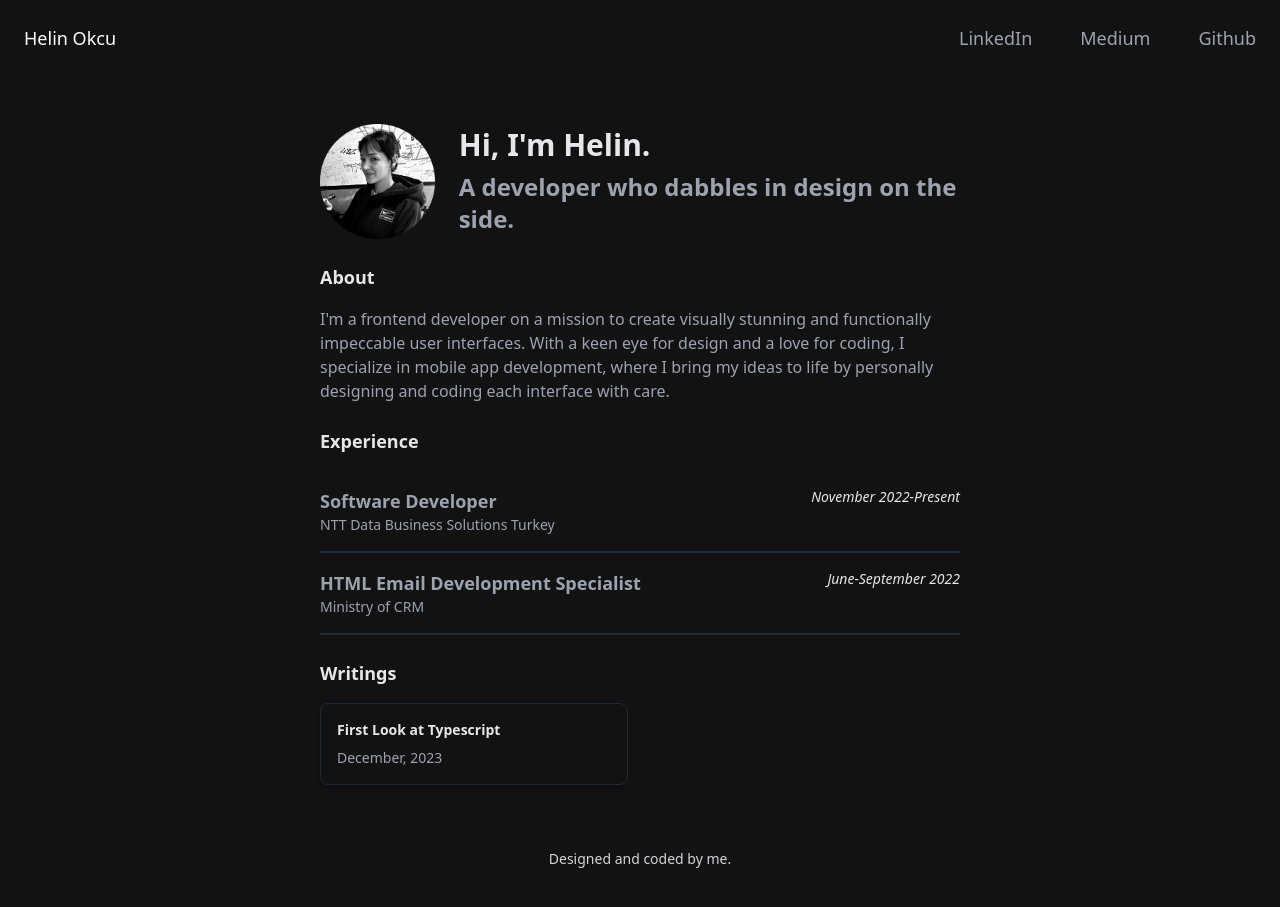
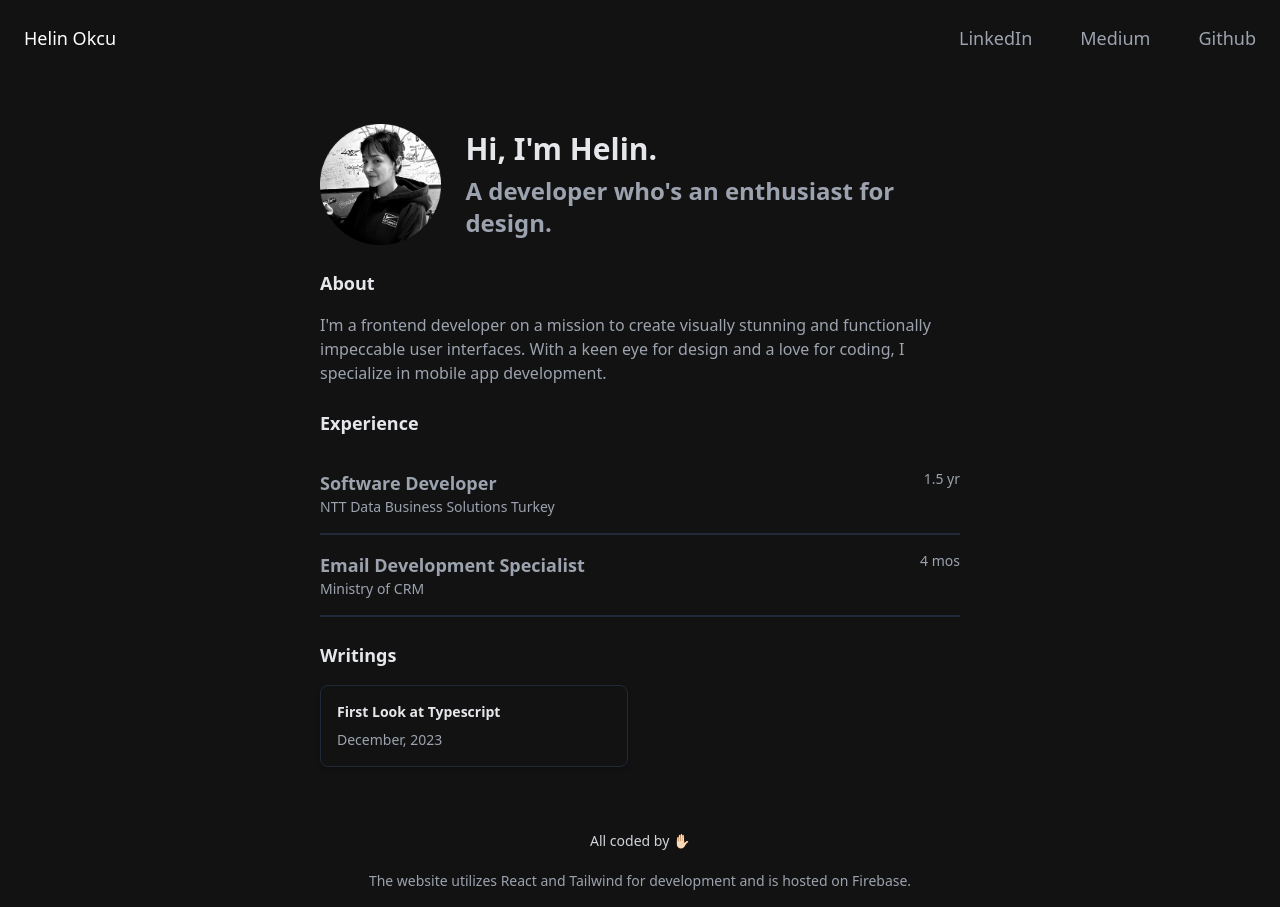
Before and after one commit to xhokcu/blog, a React (Create React App) app: page / in a window 1280 px wide. Before the commit the page ends 885 px from the top, so only its background shows below. Built offline with nearby package versions, Linux system fonts and the light colour scheme.

Commit message:
Feat(Profile): profile content updated

```diff
--- a/src/components/About/index.tsx
+++ b/src/components/About/index.tsx
@@ -7,9 +7,7 @@ function About() {
       <p className=" font-sans text-md font-regular text-gray-400">
         I'm a frontend developer on a mission to create visually stunning and
         functionally impeccable user interfaces. With a keen eye for design and
-        a love for coding, I specialize in mobile app development, where I bring
-        my ideas to life by personally designing and coding each interface with
-        care.
+        a love for coding, I specialize in mobile app development.
       </p>
     </div>
   );
--- a/src/components/Card/index.tsx
+++ b/src/components/Card/index.tsx
@@ -16,11 +16,9 @@ function Card({ date, title, company }: ICardProps) {
           {company}
         </h2>
       </div>
-      <div className="text-sm">
-        <h2 className=" font-sans text-sm sm:text-md italic text-gray-200 text-right">
-          {date}
-        </h2>
-      </div>
+      <h2 className=" font-sans text-sm sm:text-md  text-gray-400 text-right">
+        {date}
+      </h2>
     </div>
   );
 }
--- a/src/components/CardList/index.tsx
+++ b/src/components/CardList/index.tsx
@@ -5,13 +5,13 @@ function CardList() {
   return (
     <div className="flex flex-col ">
       <Card
-        date="November 2022-Present"
+        date="1.5 yr"
         title="Software Developer"
         company="NTT Data Business Solutions Turkey"
       />
       <Card
-        date="June-September 2022"
-        title="HTML Email Development Specialist"
+        date="4 mos"
+        title="Email Development Specialist"
         company="Ministry of CRM"
       />
     </div>
--- a/src/components/Footer/index.tsx
+++ b/src/components/Footer/index.tsx
@@ -1,8 +1,10 @@
 function Footer() {
   return (
-    <footer className="p-4 ">
-      <p className="text-gray-300 text-center text-sm">
-        Designed and coded by me.
+    <footer className="grid p-4 gap-5  border-t-1 border-gray-300 ">
+      <p className="text-gray-300 text-center text-sm">All coded by ✋🏻</p>
+      <p className="text-gray-400 text-center text-sm">
+        The website utilizes React and Tailwind for development and is hosted on
+        Firebase.
       </p>
     </footer>
   );
--- a/src/components/Profile/index.tsx
+++ b/src/components/Profile/index.tsx
@@ -12,7 +12,7 @@ function Profile() {
           Hi, I'm Helin.
         </p>
         <p className="text-lg  lg:text-2xl font-sans text-gray-400 font-bold">
-          A developer who dabbles in design on the side.
+          A developer who's an enthusiast for design.
         </p>
       </div>
     </div>
```
